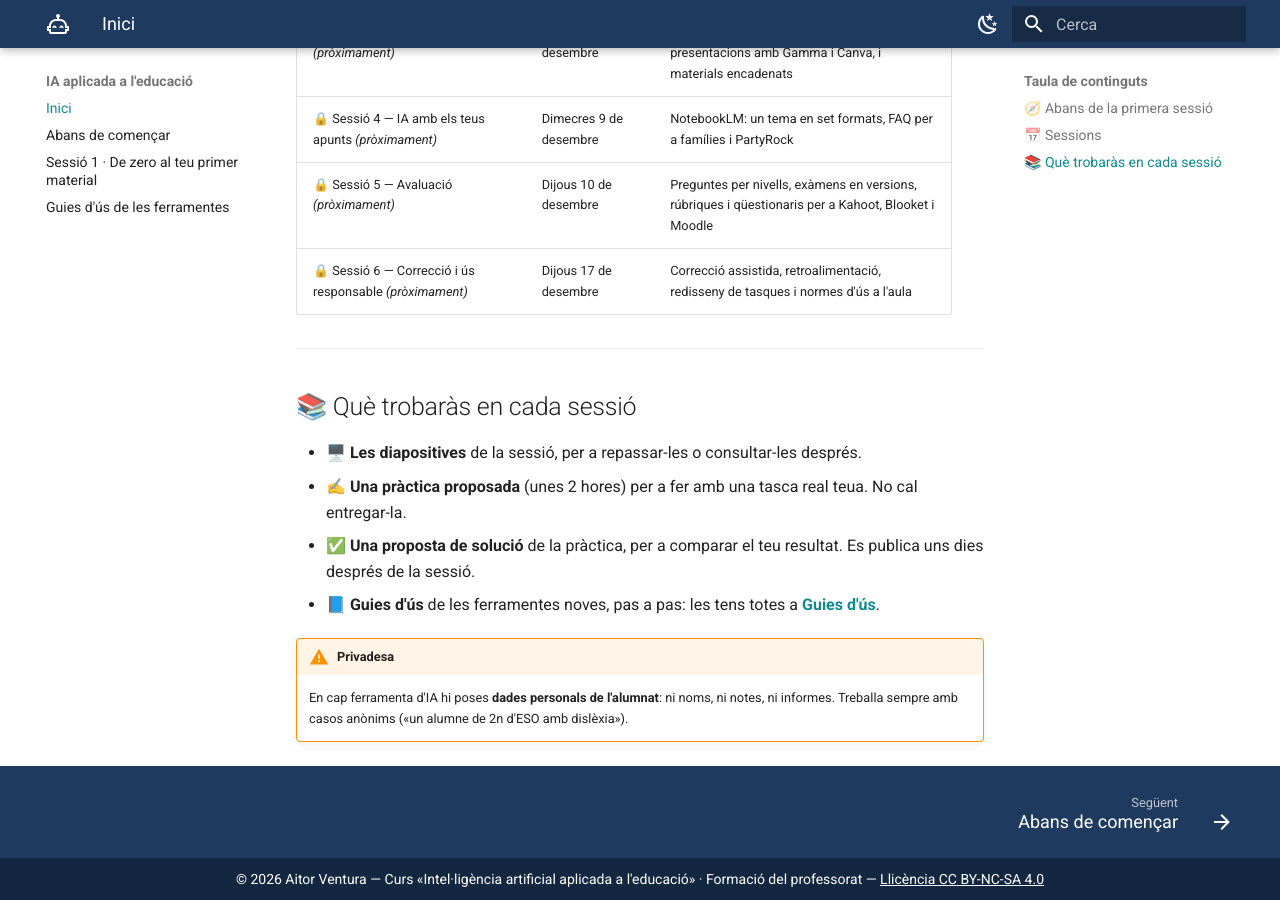
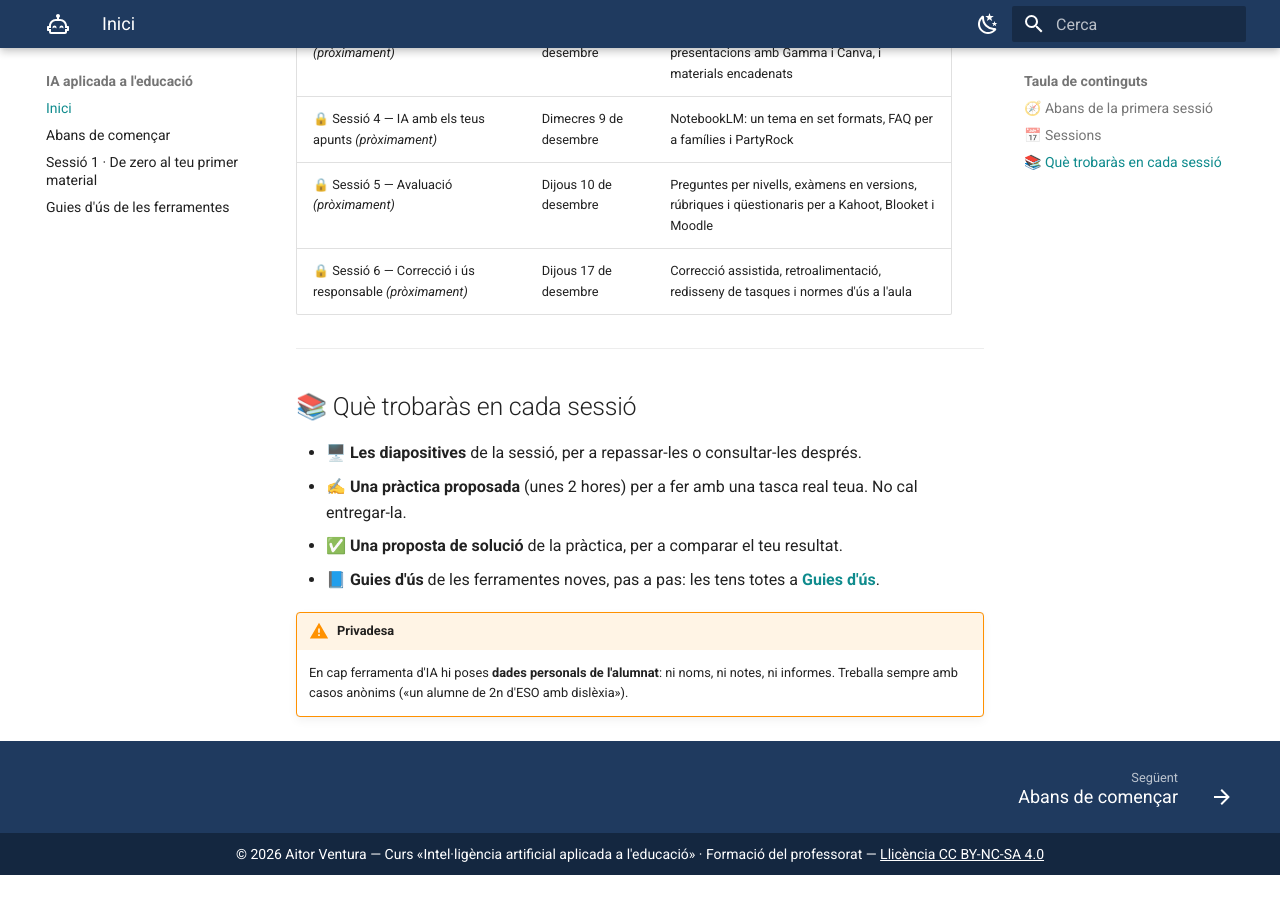
Before and after one commit to aitorventura/curs-ia-profes, an MkDocs documentation site: the page built from docs/index.md, in a window 1280 px wide and 900 px high, scrolled down 916 px. Built offline with MkDocs 1.6.1 and Material for MkDocs 9.7.7, drawn with Linux system fonts in a browser that asks for light colours; after the commit the page ends 1791 px from its top, so only the background shows below that.

Commit message:
Sessió 1: proposta de solució de la pràctica
Co-Authored-By: Claude Opus 5.5 <noreply@anthropic.com>

```diff
--- a/docs/index.md
+++ b/docs/index.md
@@ -35,7 +35,7 @@ Els materials de cada sessió es publiquen el mateix dia. Les sessions que encar
 
 - 🖥️ **Les diapositives** de la sessió, per a repassar-les o consultar-les després.
 - ✍️ **Una pràctica proposada** (unes 2 hores) per a fer amb una tasca real teua. No cal entregar-la.
-- ✅ **Una proposta de solució** de la pràctica, per a comparar el teu resultat. Es publica uns dies després de la sessió.
+- ✅ **Una proposta de solució** de la pràctica, per a comparar el teu resultat.
 - 📘 **Guies d'ús** de les ferramentes noves, pas a pas: les tens totes a **[Guies d'ús](guies.md)**.
 
 !!! warning "Privadesa"
```
Also changed, not shown: docs/sessio1.md (+4 -2 lines), 1 other file.
